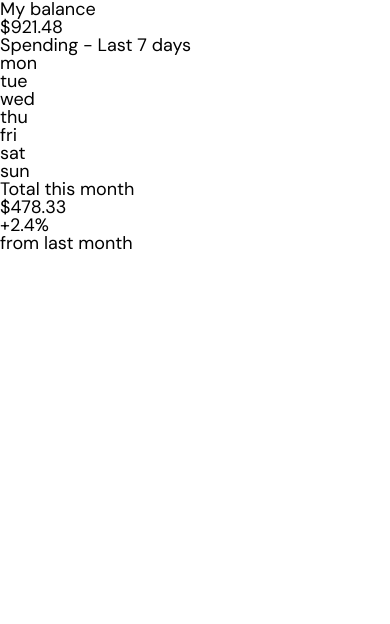
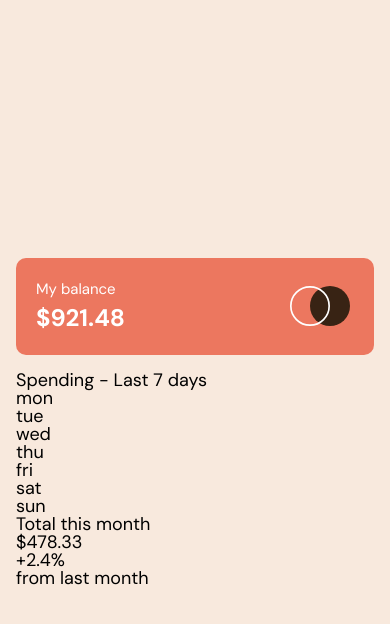
Before and after one commit to Jason-Donmoyer/Expenses-Chart-Component, a plain HTML site: page index.html in a window 390 px wide. Drawn offline with Linux system fonts and the light colour scheme.

Commit message:
styles for header on mobile devices

```diff
--- a/css/styles.css
+++ b/css/styles.css
@@ -41,9 +41,10 @@
 
   /* Nuetral */
   --dark-color: hsl(25, 47%, 15%);
-  --dark-gray-color: hsl(28, 10%, 53%);
-  --light-gray-color: hsl(27, 66%, 92%);
+  --dark-nuetral-color: hsl(28, 10%, 53%);
+  --light-nuetral-color: hsl(27, 66%, 92%);
   --light-color: hsl(33, 100%, 98%);
+  --white: hsl(0, 0%, 100%);
 
 
 }
@@ -71,4 +72,62 @@ html {
 .main-container {
   font-family: var(--main-font-family);
   font-weight: var(--fw-reg);
+  height: 100vh;
 }
+
+
+/* Main Content Container */
+.main-content-container {
+  height: 100%;
+  background-color: var(--light-nuetral-color);
+  padding-right: 0.888889rem;
+  padding-left: 0.888889rem;
+  display: flex;
+  flex-direction: column;
+  justify-content: center;
+}
+
+
+/* Header */
+.header {
+  height: 5.388889rem;
+  margin-bottom: 0.888889rem;
+  border-radius: 0.555556rem;
+  background-color: var(--primary-color);
+  display: flex;
+  align-items: center;
+  justify-content: space-between;
+}
+
+
+/* Header Content */
+.header-content-container {
+  margin-left: 1.111111rem;
+  color: var(--white);
+}
+
+
+/* Header Copy */
+.header-copy {
+  font-size: 0.833333rem;
+  line-height: 1.111111rem;
+  margin-bottom: 0.222222rem;
+}
+
+/* Header Amount */
+.header-amount {
+  font-size: 1.333333rem;
+  line-height: 1.722222rem;
+  font-weight: var(--fw-bold);
+}
+
+
+/* Logo Container */
+.logo-container {
+  width: 3.333333rem;
+  height: 2.222222rem;
+  margin-right: 1.333333rem;
+  background-image: url(../images/logo.svg);
+  background-size: cover;
+  background-position: center;
+}
--- a/index.html
+++ b/index.html
@@ -26,8 +26,8 @@
       <div class="header-content-container">
         <p class="header-copy"> My balance</p>
         <p class="header-amount">$921.48</p>
-        <div class="logo-container"></div>
       </div>
+      <div class="logo-container"></div>
     </header>
     <!-- Header End -->
 
```
